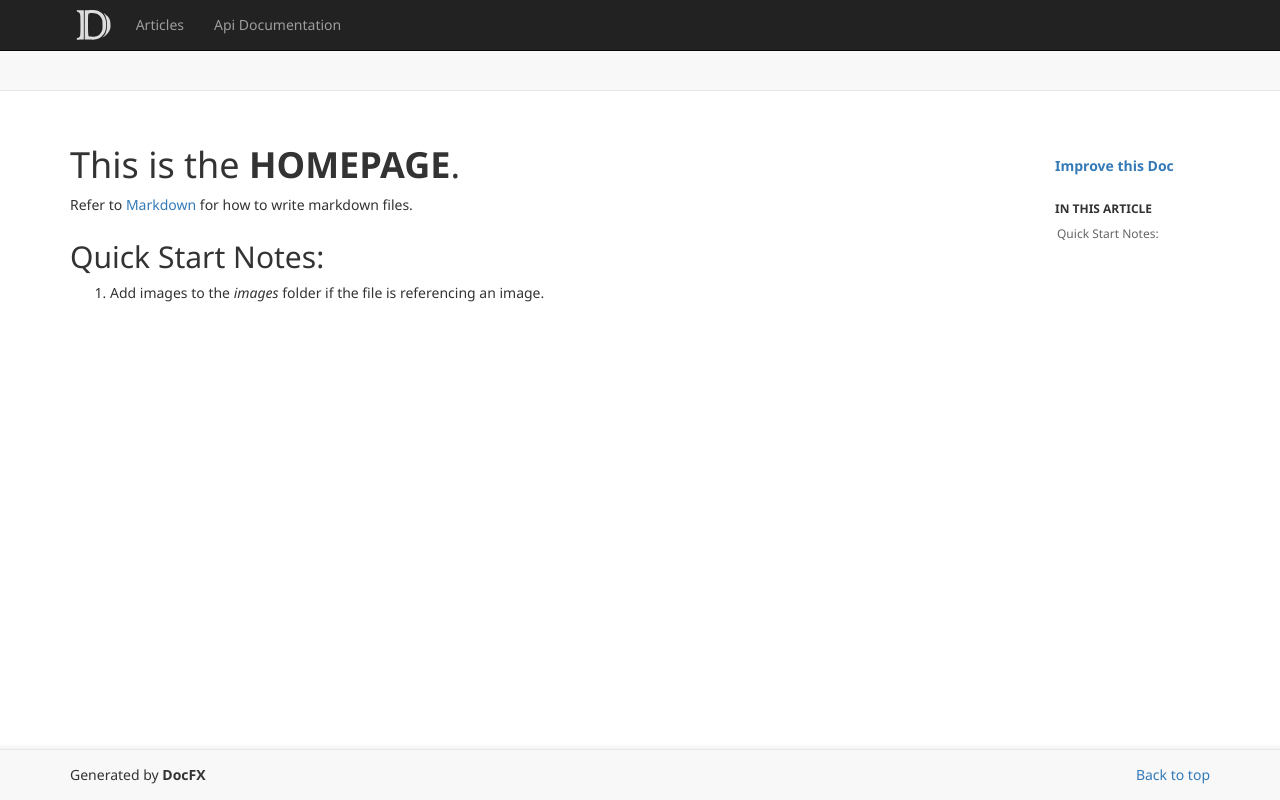
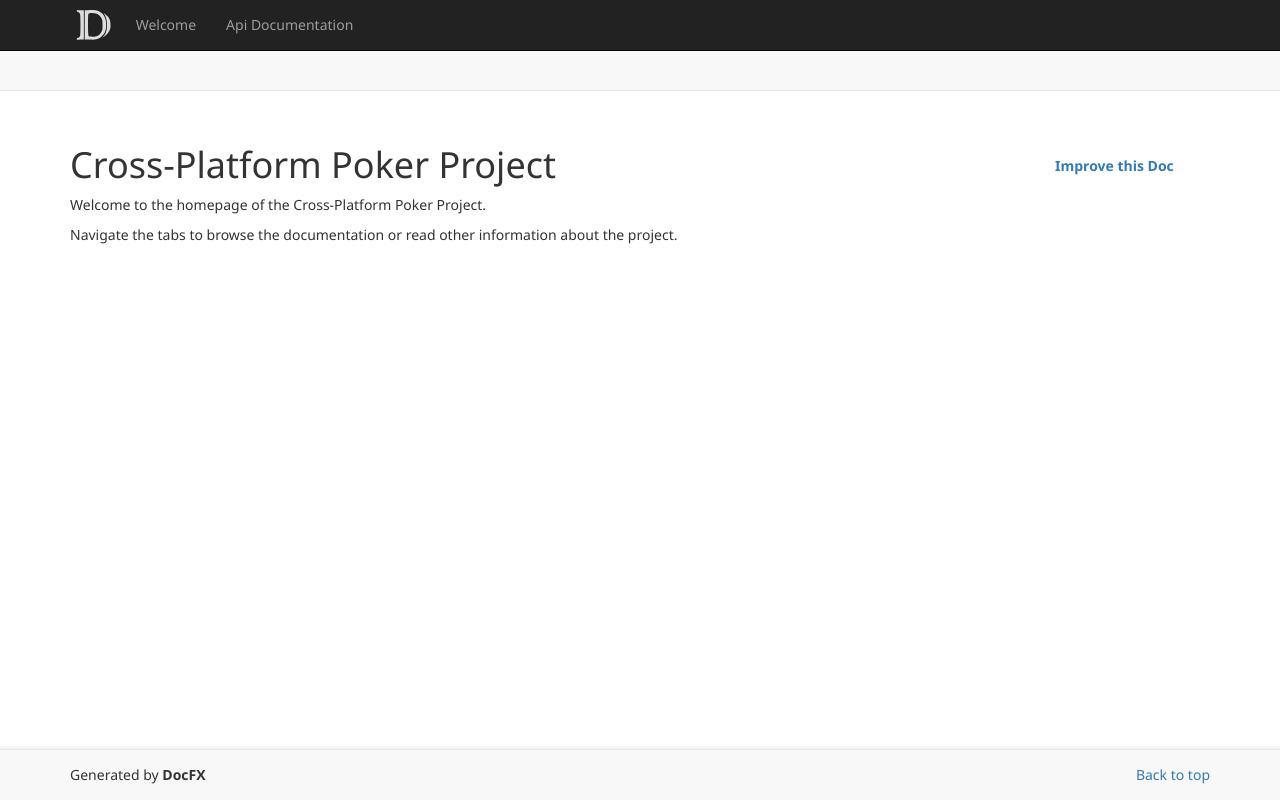
Before and after one commit to sebastianlundquist/poker, a plain HTML site: page docs/index.html in a window 1280 px wide. Drawn offline with Linux system fonts and the light colour scheme.

Commit message:
Update the landing pages for the documentation website

```diff
--- a/docs/index.html
+++ b/docs/index.html
@@ -5,9 +5,9 @@
   <head>
     <meta charset="utf-8">
     <meta http-equiv="X-UA-Compatible" content="IE=edge,chrome=1">
-    <title>This is the HOMEPAGE. </title>
+    <title>Cross-Platform Poker Project </title>
     <meta name="viewport" content="width=device-width">
-    <meta name="title" content="This is the HOMEPAGE. ">
+    <meta name="title" content="Cross-Platform Poker Project ">
     <meta name="generator" content="docfx 2.52.0.0">
 
     <link rel="shortcut icon" href="favicon.ico">
@@ -60,13 +60,10 @@
         <div class="article row grid">
           <div class="col-md-10">
             <article class="content wrap" id="_content" data-uid="">
-<h1 id="this-is-the-homepage">This is the <strong>HOMEPAGE</strong>.</h1>
+<h1 id="cross-platform-poker-project">Cross-Platform Poker Project</h1>
 
-<p>Refer to <a href="http://daringfireball.net/projects/markdown/">Markdown</a> for how to write markdown files.</p>
-<h2 id="quick-start-notes">Quick Start Notes:</h2>
-<ol>
-<li>Add images to the <em>images</em> folder if the file is referencing an image.</li>
-</ol>
+<p>Welcome to the homepage of the Cross-Platform Poker Project.</p>
+<p>Navigate the tabs to browse the documentation or read other information about the project.</p>
 </article>
           </div>
 
--- a/docs/toc.html
+++ b/docs/toc.html
@@ -13,7 +13,7 @@
 
           <ul class="nav level1">
                 <li>
-                    <a href="articles/intro.html" name="articles/toc.html" title="Articles">Articles</a>
+                    <a href="articles/intro.html" name="articles/toc.html" title="Welcome">Welcome</a>
                 </li>
                 <li>
                     <a href="api/index.html" name="api/toc.html" title="Api Documentation">Api Documentation</a>
```
Also changed, not shown: docs/api/index.html (+5 -4 lines), docs/articles/intro.html (+6 -3 lines), docs/manifest.json.
